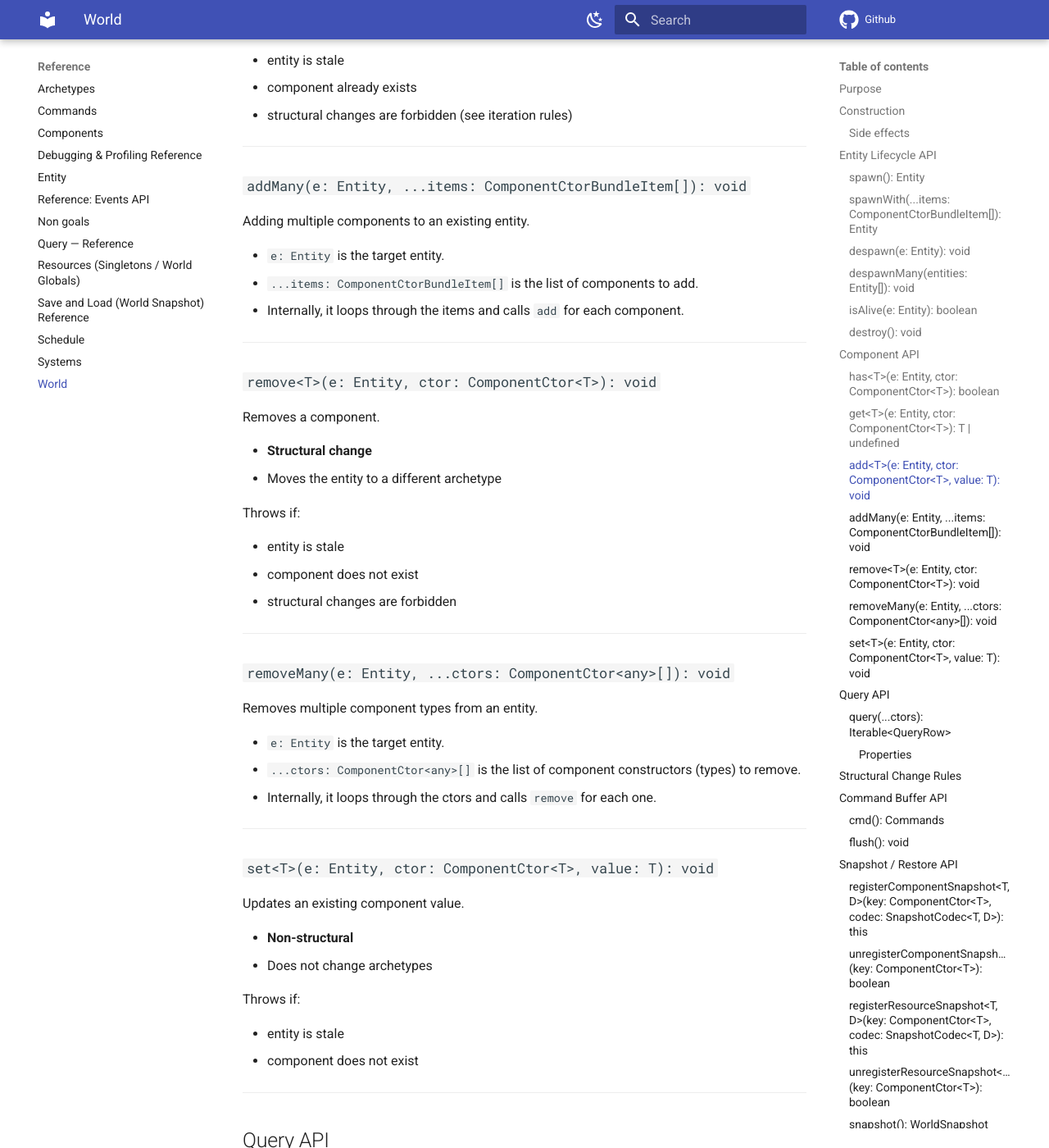
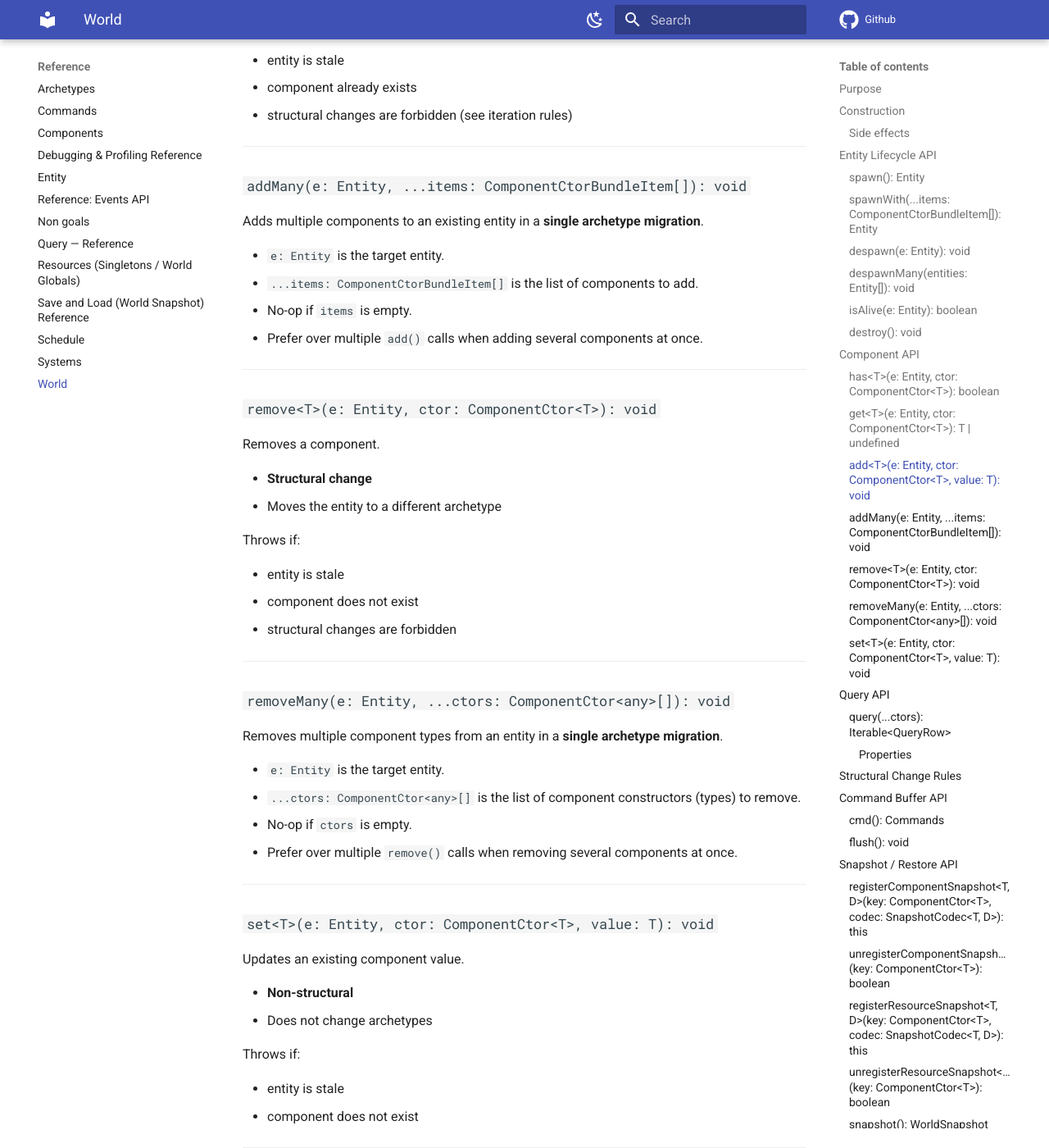
Before and after one commit to PirateJL/archetype-ecs-lib, an MkDocs documentation site: the page built from docs/Reference/world.md, in a window 1280 px wide and 1400 px high, scrolled down 3110 px. Shown: the whole window at 82% size. Built offline with MkDocs 1.6.1 and Material for MkDocs 9.7.7, drawn with Linux system fonts in a browser that asks for light colours; comment, search, counter and statistics services are not loaded; the version menu is left out.

Commit message:
FEAT: Optimize `addMany` and `removeMany` as single batched commands for improved performance; update docs, implementation, and tests accordingly

```diff
--- a/docs/Reference/world.md
+++ b/docs/Reference/world.md
@@ -136,11 +136,12 @@
 
 ### `addMany(e: Entity, ...items: ComponentCtorBundleItem[]): void`
 
-Adding multiple components to an existing entity.
+Adds multiple components to an existing entity in a **single archetype migration**.
 
 * `e: Entity` is the target entity.
 * `...items: ComponentCtorBundleItem[]` is the list of components to add.
-* Internally, it loops through the items and calls `add` for each component.
+* No-op if `items` is empty.
+* Prefer over multiple `add()` calls when adding several components at once.
 
 ---
 
@@ -161,11 +162,12 @@
 
 ### `removeMany(e: Entity, ...ctors: ComponentCtor<any>[]): void`
 
-Removes multiple component types from an entity.
+Removes multiple component types from an entity in a **single archetype migration**.
 
 * `e: Entity` is the target entity.
 * `...ctors: ComponentCtor<any>[]` is the list of component constructors (types) to remove.
-* Internally, it loops through the ctors and calls `remove` for each one.
+* No-op if `ctors` is empty.
+* Prefer over multiple `remove()` calls when removing several components at once.
 
 ---
 
```
Also changed, not shown: docs/Reference/commands.md (+4 -4 lines), 3 other files.
